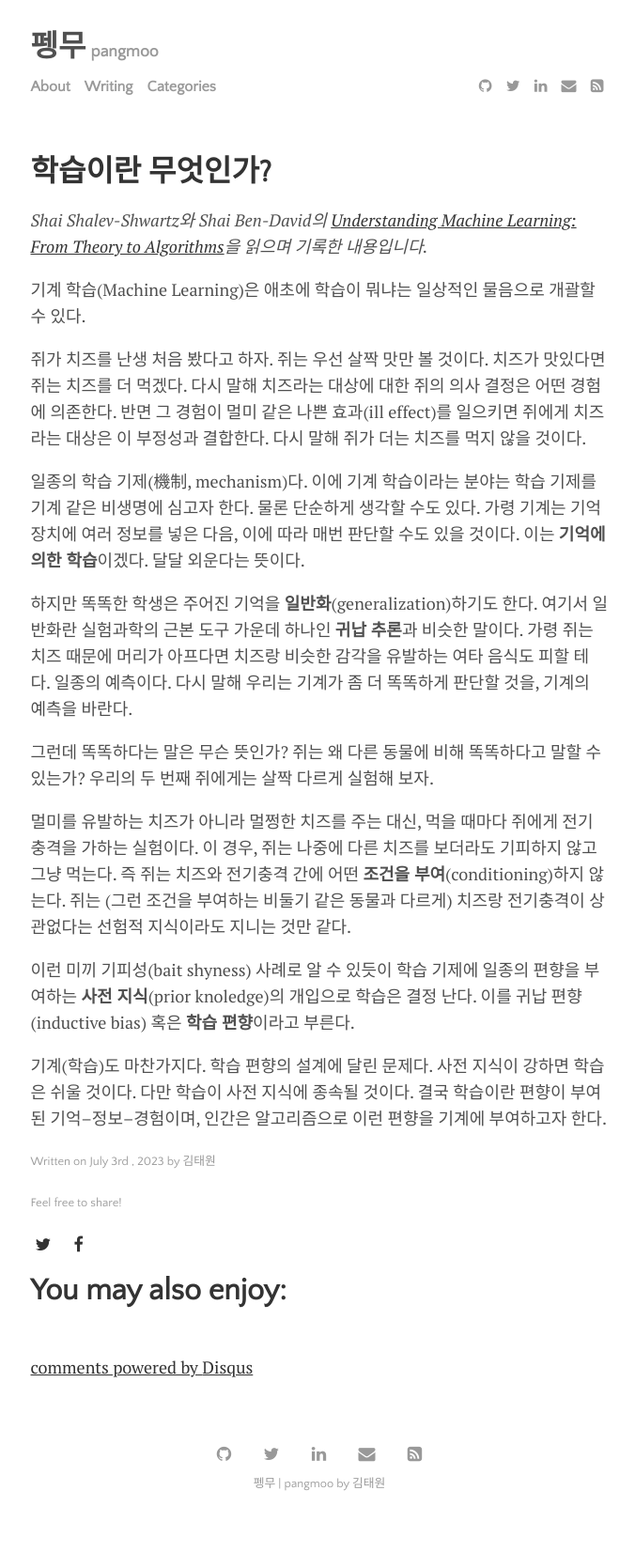
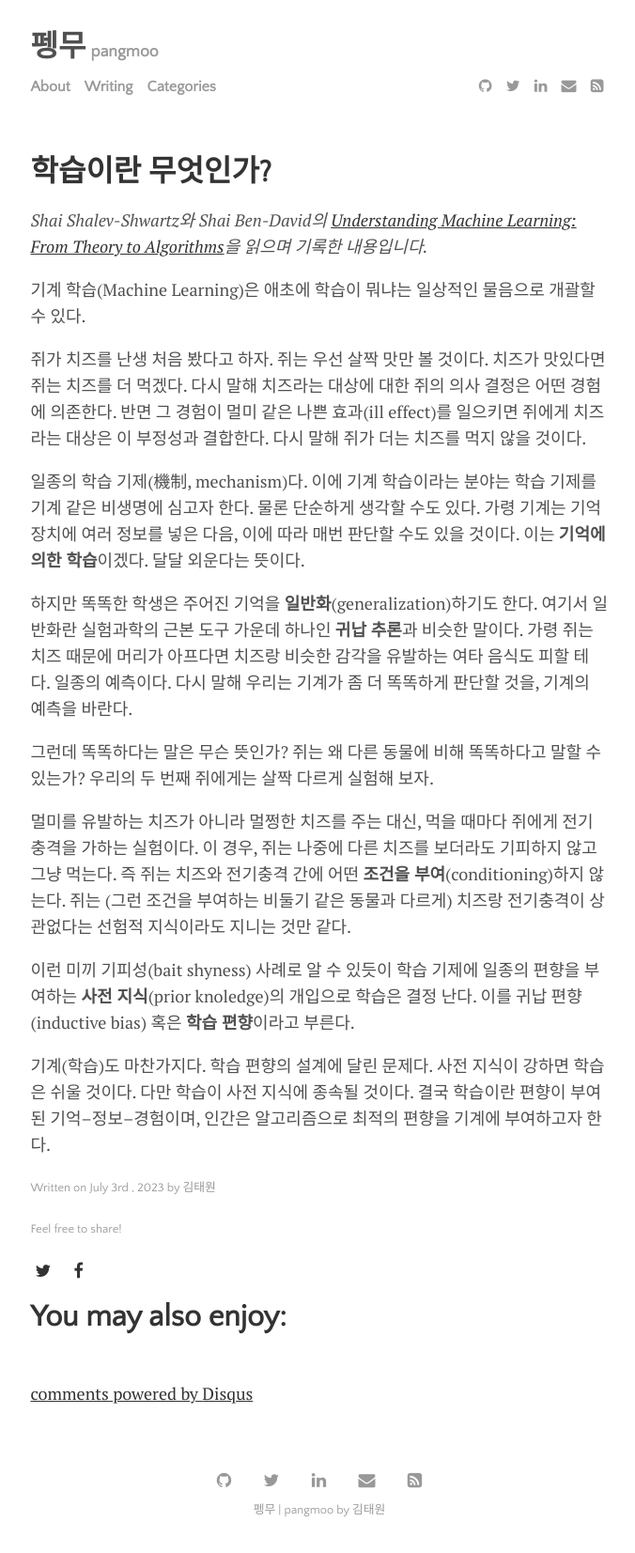
Before and after one commit to pangmoo-KTW/pangmoo-KTW, a Jekyll site: the page built from _posts/2023-07-03-uml0.md, in a window 1280 px wide. Shown: the whole page at 94% size, without its empty margins (300-976 px from the left). Built offline with Jekyll 4.4.1, drawn with Linux system fonts in a browser that asks for light colours; comment, search, counter and statistics services are not loaded; before the commit the page ends 1625 px from its top, so only the background shows below that.

Commit message:
20230703_5

```diff
--- a/_posts/2023-07-03-uml0.md
+++ b/_posts/2023-07-03-uml0.md
@@ -47,4 +47,4 @@ tags: [MachineLearning]
 사전 지식이 강하면 학습은 쉬울 것이다.
 다만 학습이 사전 지식에 종속될 것이다.
 결국 학습이란 편향이 부여된 기억--정보--경험이며,
-인간은 알고리즘으로 이런 편향을 기계에 부여하고자 한다.
+인간은 알고리즘으로 최적의 편향을 기계에 부여하고자 한다.
```
